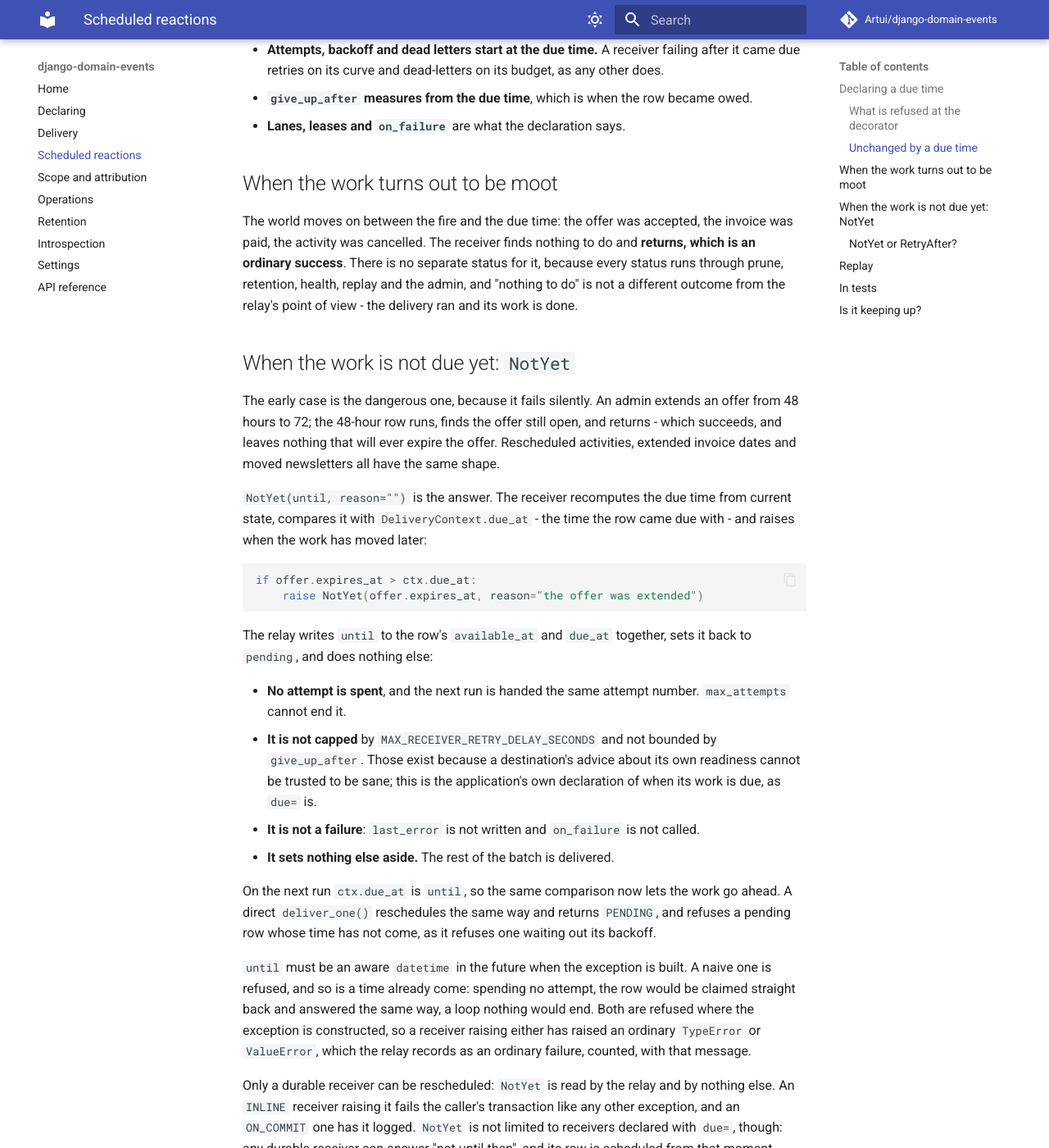
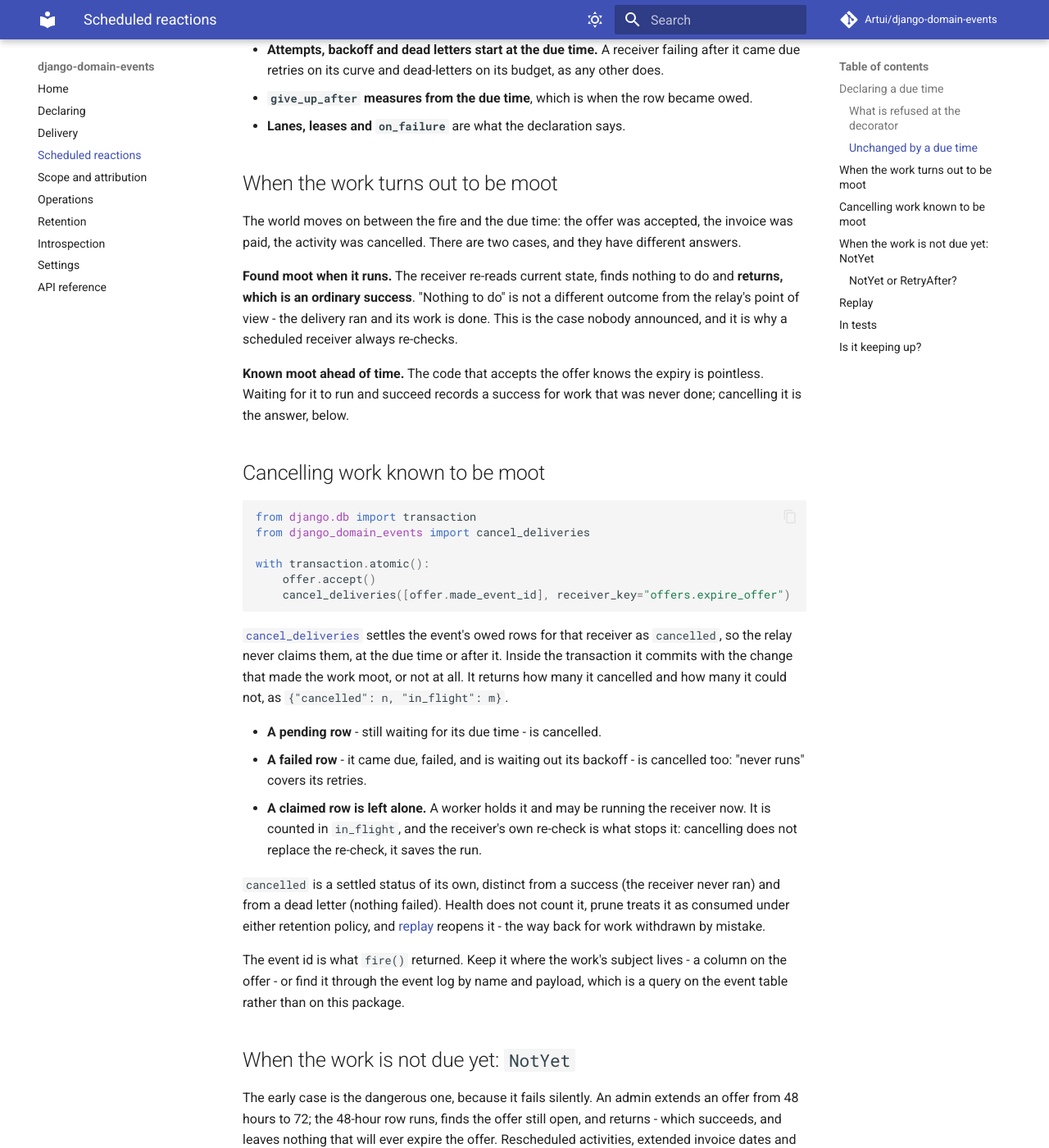
Before and after one commit to Artui/django-domain-events, an MkDocs documentation site: the page built from docs/scheduling.md, in a window 1280 px wide and 1400 px high, scrolled down 2684 px. Shown: the whole window at 82% size. Built offline with MkDocs 1.6.1 and Material for MkDocs 9.7.7, drawn with Linux system fonts in a browser that asks for light colours; comment, search, counter and statistics services are not loaded; some of the changed text lies outside the part shown.

Commit message:
Document cancelling scheduled work and show it in the example shop
The scheduling page splits moot work into the case found at run time,
still an ordinary success, and the case known ahead of time, which is
cancelled. Operations gains a cancel section, the status, health,
retention and admin pages name the cancelled status, and the reference
lists the operation. The shop cancels the open order's next reminder
when its invoice is paid and checks that it never runs.

Co-Authored-By: Claude Sonnet 5.5 <noreply@anthropic.com>

````diff
--- a/docs/scheduling.md
+++ b/docs/scheduling.md
@@ -120,11 +120,51 @@ def remind(evt: ActivityReminderDue, ctx: DeliveryContext) -> None: ...
 ## When the work turns out to be moot
 
 The world moves on between the fire and the due time: the offer was accepted,
-the invoice was paid, the activity was cancelled. The receiver finds nothing to
-do and **returns, which is an ordinary success**. There is no separate status
-for it, because every status runs through prune, retention, health, replay and
-the admin, and "nothing to do" is not a different outcome from the relay's point
-of view - the delivery ran and its work is done.
+the invoice was paid, the activity was cancelled. There are two cases, and they
+have different answers.
+
+**Found moot when it runs.** The receiver re-reads current state, finds nothing
+to do and **returns, which is an ordinary success**. "Nothing to do" is not a
+different outcome from the relay's point of view - the delivery ran and its work
+is done. This is the case nobody announced, and it is why a scheduled receiver
+always re-checks.
+
+**Known moot ahead of time.** The code that accepts the offer knows the expiry
+is pointless. Waiting for it to run and succeed records a success for work that
+was never done; cancelling it is the answer, below.
+
+## Cancelling work known to be moot
+
+```python
+from django.db import transaction
+from django_domain_events import cancel_deliveries
+
+with transaction.atomic():
+    offer.accept()
+    cancel_deliveries([offer.made_event_id], receiver_key="offers.expire_offer")
+```
+
+[`cancel_deliveries`](operations.md#cancel-owed-work) settles the event's owed
+rows for that receiver as `cancelled`, so the relay never claims them, at the due
+time or after it. Inside the transaction it commits with the change that made
+the work moot, or not at all. It returns how many it cancelled and how many it
+could not, as `{"cancelled": n, "in_flight": m}`.
+
+- **A pending row** - still waiting for its due time - is cancelled.
+- **A failed row** - it came due, failed, and is waiting out its backoff - is
+  cancelled too: "never runs" covers its retries.
+- **A claimed row is left alone.** A worker holds it and may be running the
+  receiver now. It is counted in `in_flight`, and the receiver's own re-check is
+  what stops it: cancelling does not replace the re-check, it saves the run.
+
+`cancelled` is a settled status of its own, distinct from a success (the receiver
+never ran) and from a dead letter (nothing failed). Health does not count it,
+prune treats it as consumed under either retention policy, and
+[replay](#replay) reopens it - the way back for work withdrawn by mistake.
+
+The event id is what `fire()` returned. Keep it where the work's subject lives -
+a column on the offer - or find it through the event log by name and payload,
+which is a query on the event table rather than on this package.
 
 ## When the work is not due yet: `NotYet`
 
@@ -212,6 +252,10 @@ the same terms as at fire time.
 `requeue_dead()` makes a row due at once, as it does for every receiver: it only
 touches dead rows, which were due when they died.
 
+A [cancelled](#cancelling-work-known-to-be-moot) row is reopened like any other
+settled one, at the later of its due time and now. `requeue_dead()` leaves it
+alone.
+
 ## In tests
 
 `drain_outbox()` skips the backoff, and **never skips a schedule**: a row whose
````
Also changed, not shown: CHANGELOG.md (+21 -0 lines), docs/delivery.md (+1 -0 lines), docs/introspection.md (+6 -1 lines), docs/operations.md (+56 -0 lines), docs/reference.md (+1 -0 lines), docs/retention.md (+10 -4 lines), examples/shop/README.md (+1 -0 lines), 3 other files.
